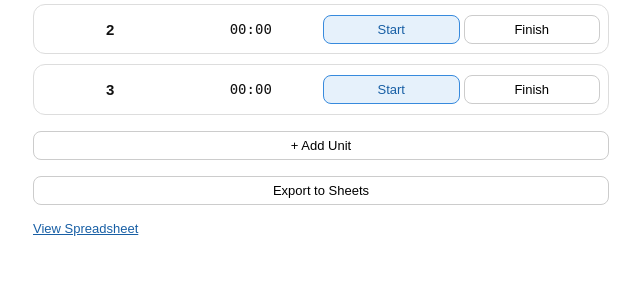
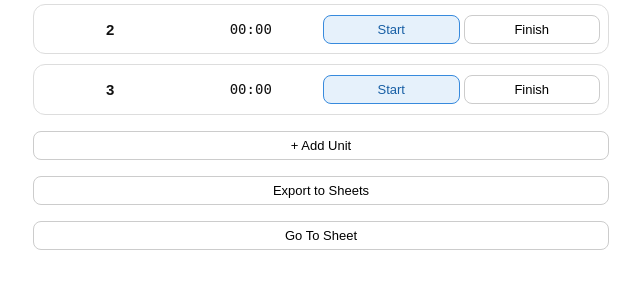
Before and after one commit to romanjonathan/public_html, a PHP site: page /unit_tracker.php in a window 1280 px wide. Shown: the part 186-486 px from the top of the page, without its empty margins (319-959 px from the left). Run offline with PHP 8.4, Linux system fonts and the light colour scheme.

Commit message:
Replace spreadsheet link with Go To Sheet button
Co-Authored-By: Claude Sonnet 4.6 <noreply@anthropic.com>

```diff
--- a/unit_tracker.php
+++ b/unit_tracker.php
@@ -183,7 +183,7 @@ $today = date('m/d/Y');
     <div class="export-row">
         <button class="action-btn" onclick="exportSession()">Export to Sheets</button>
         <div id="export-status"></div>
-        <a href="https://docs.google.com/spreadsheets/d/1t4akmAF4D69uLrm4xjwJOdQEv9ydnx4utpmQb_ynhSo/edit?usp=sharing" target="_blank" style="display:inline-block; margin-top:0.5rem; font-size:13px; color:#185fa5;">View Spreadsheet</a>
+        <button class="action-btn" onclick="window.open('https://docs.google.com/spreadsheets/d/1t4akmAF4D69uLrm4xjwJOdQEv9ydnx4utpmQb_ynhSo/edit?usp=sharing','_blank')" style="margin-top:0.5rem;">Go To Sheet</button>
     </div>
 </main>
 
```
